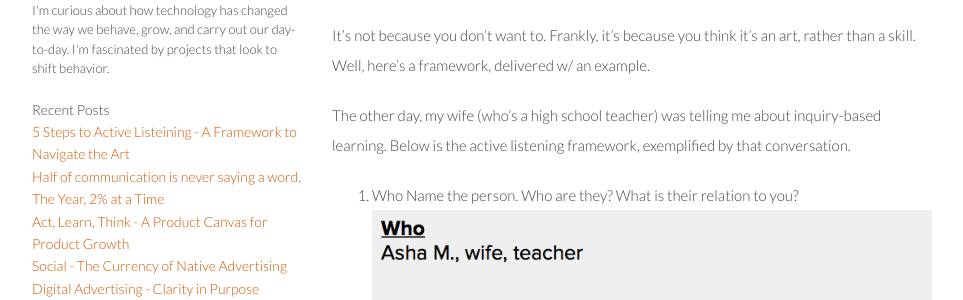
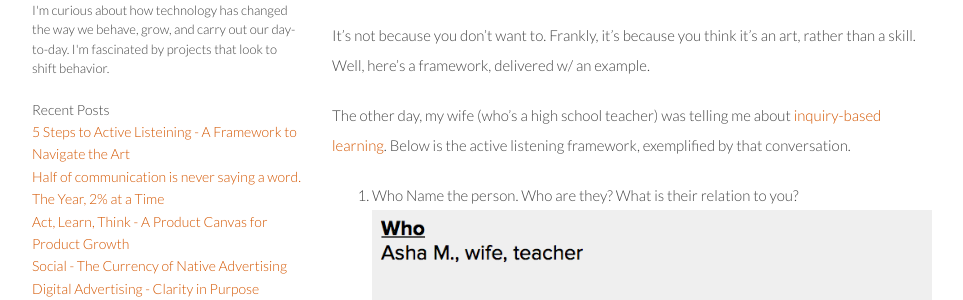
Before and after one commit to p2rathod/p2rathod.github.io, a Jekyll site: the page built from _posts/2016-11-22-framework-activelistening.md, in a window 1280 px wide and 900 px high. Shown: the part 298-598 px from the top of the window, without its empty margins (158-1121 px from the left). Built offline with Jekyll 4.4.1, drawn with Linux system fonts in a browser that asks for light colours; part of the change alters nothing that is shown.

```diff
--- a/_posts/2016-11-22-framework-activelistening.md
+++ b/_posts/2016-11-22-framework-activelistening.md
@@ -11,7 +11,7 @@ You're not alone. 75% of people don't actively listen.
 
 It's not because you don't want to. Frankly, it's because you think it's an art, rather than a skill. Well, here's a framework, delivered w/ an example.
 
-The other day, my wife (who's a high school teacher) was telling me about inquiry-based learning. Below is the active listening framework, exemplified by that conversation.
+The other day, my wife (who's a high school teacher) was telling me about [inquiry-based learning](https://en.wikipedia.org/wiki/Inquiry-based_learning). Below is the active listening framework, exemplified by that conversation.
 
 1. Who
 Name the person. Who are they? What is their relation to you?
```
